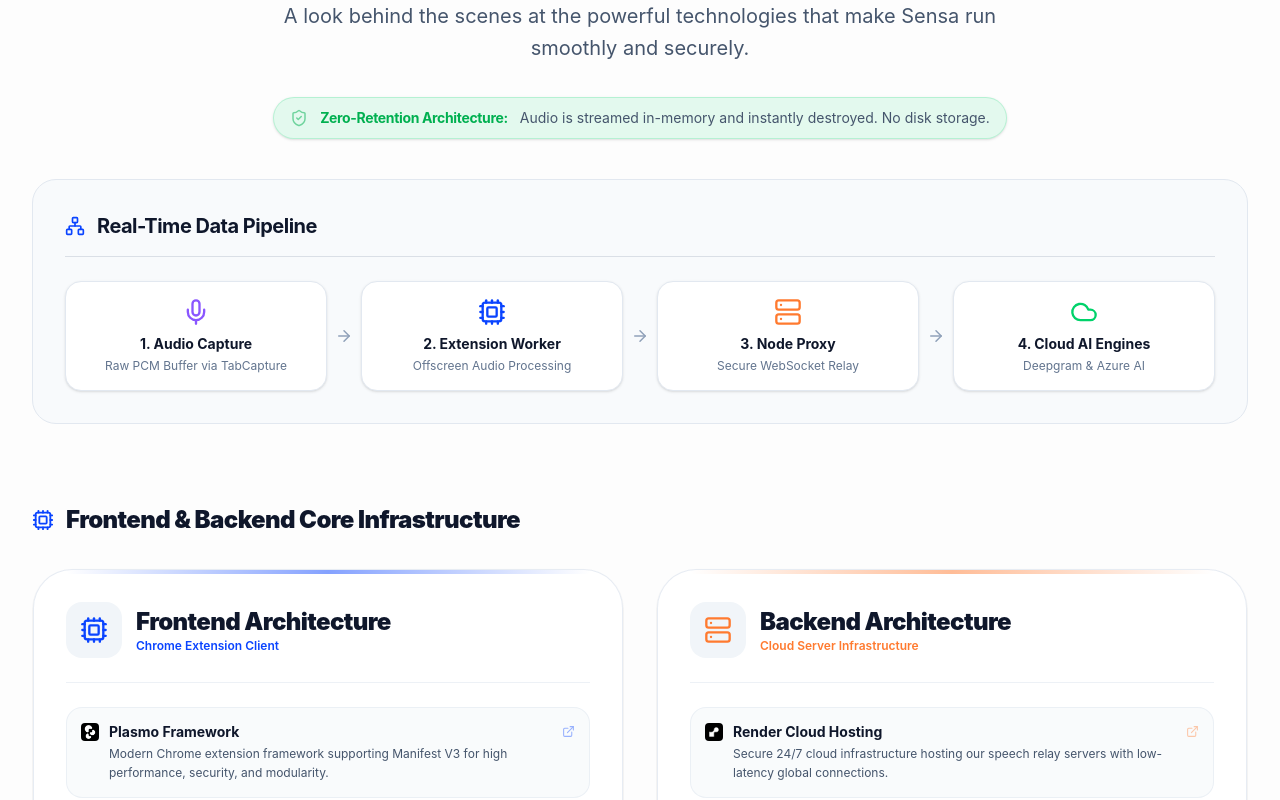
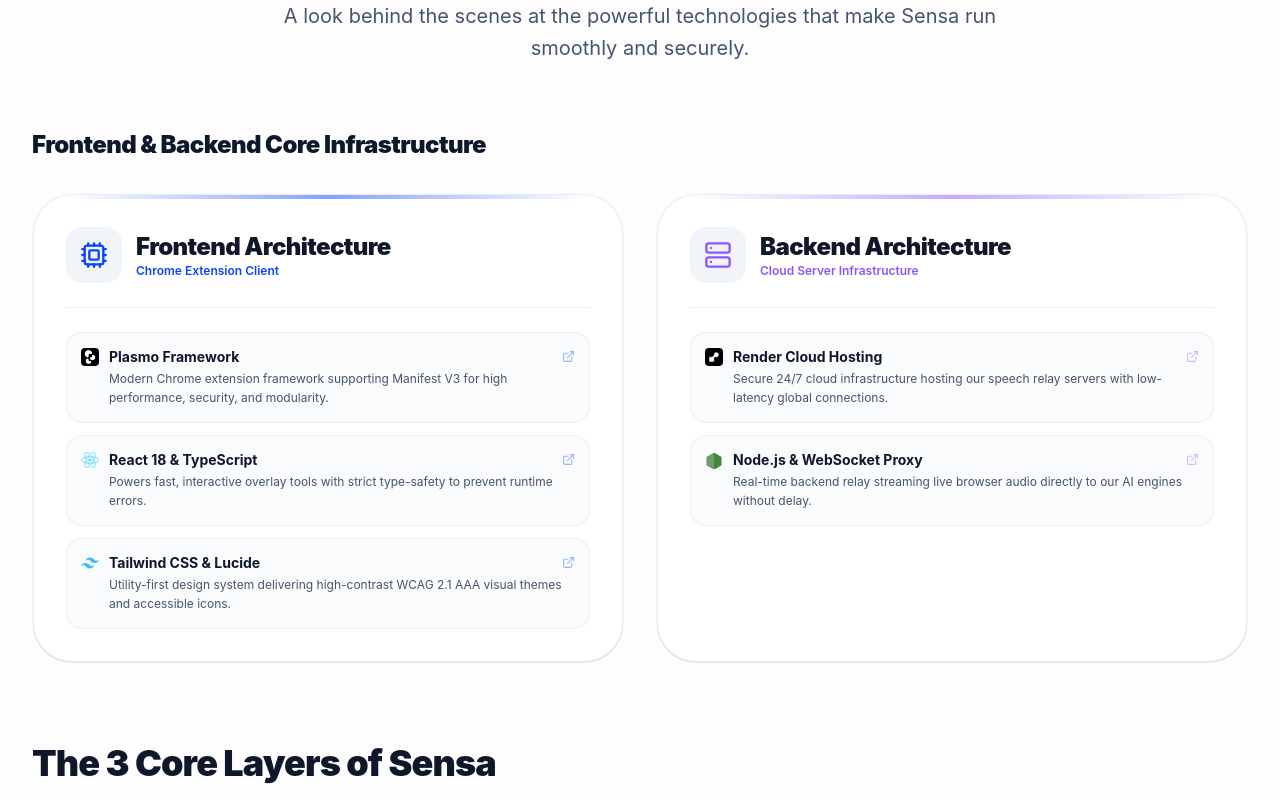
Before and after one commit to bulsu-kdlantolin/sensa-website, a React (Vite) app: page / in a window 1280 px wide. Shown: the part 6080-6880 px from the top of the page. Built offline with nearby package versions, Linux system fonts and the light colour scheme.

Commit message:
style: simplify architecture section and clean up visual hierarchy

```diff
--- a/src/components/ArchitectureSection.tsx
+++ b/src/components/ArchitectureSection.tsx
@@ -1,4 +1,4 @@
-import { Cpu, Server, Cloud, Globe, Mic, Volume2, Headphones, Eye, Network, Radio, ExternalLink, ShieldCheck, ArrowRight, ArrowDown } from 'lucide-react';
+import { Cpu, Server, Cloud, Globe, Mic, Volume2, Headphones, Eye, Network, Radio, ExternalLink } from 'lucide-react';
 import azureLogo from '../assets/azure-logo.webp';
 import plasmoLogo from '../assets/plasmo-logo.webp';
 import renderLogo from '../assets/render-logo.webp';
@@ -99,9 +99,9 @@ export default function ArchitectureSection({ isDark }: ArchitectureSectionProps
       title: 'Backend Architecture',
       tag: 'Cloud Server Infrastructure',
       icon: Server,
-      color: 'text-[#FF7A2F] dark:text-[#FFC09B]',
-      borderHover: 'group-hover:border-[#FF7A2F]/60 group-hover:shadow-[0_0_35px_rgba(255,122,47,0.25)]',
-      accentLine: 'bg-gradient-to-r from-transparent via-[#FF7A2F] to-transparent',
+      color: 'text-[#8A56FF] dark:text-[#A855F7]',
+      borderHover: 'group-hover:border-[#8A56FF]/60 group-hover:shadow-[0_0_35px_rgba(138,86,255,0.25)]',
+      accentLine: 'bg-gradient-to-r from-transparent via-[#8A56FF] to-transparent',
       items: [
         { name: 'Render Cloud Hosting', detail: 'Secure 24/7 cloud infrastructure hosting our speech relay servers with low-latency global connections.', Logo: RenderCloudLogo, url: 'https://render.com/' },
         { name: 'Node.js & WebSocket Proxy', detail: 'Real-time backend relay streaming live browser audio directly to our AI engines without delay.', Logo: NodeLogo, url: 'https://nodejs.org/' },
@@ -115,9 +115,9 @@ export default function ArchitectureSection({ isDark }: ArchitectureSectionProps
       layerNumber: 'Layer 1',
       title: 'External Cloud APIs',
       icon: Cloud,
-      color: 'text-[#FF7A2F] dark:text-[#FFC09B]',
-      borderHover: 'hover:border-[#FF7A2F]/60 hover:shadow-[0_0_30px_rgba(255,122,47,0.18)]',
-      accentLine: 'bg-[#FF7A2F]',
+      color: 'text-[#0A44FF] dark:text-[#6AA2FF]',
+      borderHover: 'hover:border-[#0A44FF]/60 hover:shadow-[0_0_30px_rgba(10,68,255,0.18)]',
+      accentLine: 'bg-[#0A44FF]',
       gridCols: 'grid-cols-1 md:grid-cols-2 lg:grid-cols-3',
       apis: [
         {
@@ -200,9 +200,9 @@ export default function ArchitectureSection({ isDark }: ArchitectureSectionProps
       layerNumber: 'Layer 3',
       title: 'Chrome Extension Manifest V3 APIs',
       icon: Cpu,
-      color: 'text-[#0A44FF] dark:text-[#6AA2FF]',
-      borderHover: 'hover:border-[#0A44FF]/60 hover:shadow-[0_0_35px_rgba(10,68,255,0.18)]',
-      accentLine: 'bg-[#0A44FF]',
+      color: 'text-[#FF7A2F] dark:text-[#FFC09B]',
+      borderHover: 'hover:border-[#FF7A2F]/60 hover:shadow-[0_0_35px_rgba(255,122,47,0.18)]',
+      accentLine: 'bg-[#FF7A2F]',
       gridCols: 'grid-cols-1 md:grid-cols-2 lg:grid-cols-3',
       apis: [
         {
@@ -267,83 +267,20 @@ export default function ArchitectureSection({ isDark }: ArchitectureSectionProps
       <div className="max-w-7xl mx-auto px-4 md:px-8 w-full">
         {/* Section Header */}
         <ScrollReveal>
-        <div className="text-center max-w-3xl mx-auto mb-10">
+        <div className="text-center max-w-3xl mx-auto mb-16">
           <h2 className={`text-3xl md:text-5xl lg:text-6xl font-black tracking-tighter mb-4 ${isDark ? 'text-white' : 'text-slate-900'}`}>
             How Sensa Works
           </h2>
-          <p className={`text-base md:text-xl leading-relaxed font-normal mb-8 ${isDark ? 'text-slate-400' : 'text-slate-600'}`}>
+          <p className={`text-base md:text-xl leading-relaxed font-normal ${isDark ? 'text-slate-400' : 'text-slate-600'}`}>
             A look behind the scenes at the powerful technologies that make Sensa run smoothly and securely.
           </p>
-
-          {/* Privacy Badge */}
-          <div className={`inline-flex items-center gap-3 px-4 py-2.5 rounded-full border shadow-sm ${isDark ? 'bg-[#00D26A]/10 border-[#00D26A]/30 text-[#00D26A]' : 'bg-[#00D26A]/10 border-[#00D26A]/20 text-[#00B050]'}`}>
-            <ShieldCheck size={18} className="animate-pulse" />
-            <span className="text-sm font-bold tracking-tight">Zero-Retention Architecture:</span>
-            <span className={`text-sm ${isDark ? 'text-slate-300' : 'text-slate-600'}`}>Audio is streamed in-memory and instantly destroyed. No disk storage.</span>
-          </div>
-        </div>
-        </ScrollReveal>
-
-        {/* Data Pipeline Visualization */}
-        <ScrollReveal delay={100}>
-        <div className={`mb-20 p-6 md:p-8 rounded-3xl border ${isDark ? 'bg-[#111] border-slate-800' : 'bg-slate-50 border-slate-200'}`}>
-          <div className="flex items-center gap-3 mb-6 pb-4 border-b border-slate-500/20">
-            <Network size={20} className="text-[#0A44FF] dark:text-[#6AA2FF]" aria-hidden="true" />
-            <h3 className={`text-lg md:text-xl font-bold tracking-tight ${isDark ? 'text-white' : 'text-slate-900'}`}>
-              Real-Time Data Pipeline
-            </h3>
-          </div>
-
-          <div className="flex flex-col md:flex-row items-center justify-between gap-4 md:gap-2">
-            {/* Step 1 */}
-            <div className={`flex flex-col items-center justify-center p-4 w-full md:w-1/4 rounded-2xl border ${isDark ? 'bg-slate-800/40 border-slate-700' : 'bg-white border-slate-200'} shadow-sm relative overflow-hidden group`}>
-              <Mic size={28} className="mb-2 text-[#8A56FF]" />
-              <span className={`text-sm font-bold ${isDark ? 'text-white' : 'text-slate-900'}`}>1. Audio Capture</span>
-              <span className={`text-xs text-center mt-1 ${isDark ? 'text-slate-400' : 'text-slate-500'}`}>Raw PCM Buffer via TabCapture</span>
-              <div className="absolute inset-0 bg-gradient-to-r from-transparent via-[#8A56FF]/20 to-transparent -translate-x-full group-hover:animate-[typewriter_1.5s_ease-in-out_infinite]" />
-            </div>
-
-            <ArrowRight size={20} className="hidden md:block text-slate-400 animate-pulse" />
-            <ArrowDown size={20} className="md:hidden text-slate-400 animate-pulse" />
-
-            {/* Step 2 */}
-            <div className={`flex flex-col items-center justify-center p-4 w-full md:w-1/4 rounded-2xl border ${isDark ? 'bg-slate-800/40 border-slate-700' : 'bg-white border-slate-200'} shadow-sm relative overflow-hidden group`}>
-              <Cpu size={28} className="mb-2 text-[#0A44FF]" />
-              <span className={`text-sm font-bold ${isDark ? 'text-white' : 'text-slate-900'}`}>2. Extension Worker</span>
-              <span className={`text-xs text-center mt-1 ${isDark ? 'text-slate-400' : 'text-slate-500'}`}>Offscreen Audio Processing</span>
-              <div className="absolute inset-0 bg-gradient-to-r from-transparent via-[#0A44FF]/20 to-transparent -translate-x-full group-hover:animate-[typewriter_1.5s_ease-in-out_infinite]" />
-            </div>
-
-            <ArrowRight size={20} className="hidden md:block text-slate-400 animate-pulse" />
-            <ArrowDown size={20} className="md:hidden text-slate-400 animate-pulse" />
-
-            {/* Step 3 */}
-            <div className={`flex flex-col items-center justify-center p-4 w-full md:w-1/4 rounded-2xl border ${isDark ? 'bg-slate-800/40 border-slate-700' : 'bg-white border-slate-200'} shadow-sm relative overflow-hidden group`}>
-              <Server size={28} className="mb-2 text-[#FF7A2F]" />
-              <span className={`text-sm font-bold ${isDark ? 'text-white' : 'text-slate-900'}`}>3. Node Proxy</span>
-              <span className={`text-xs text-center mt-1 ${isDark ? 'text-slate-400' : 'text-slate-500'}`}>Secure WebSocket Relay</span>
-              <div className="absolute inset-0 bg-gradient-to-r from-transparent via-[#FF7A2F]/20 to-transparent -translate-x-full group-hover:animate-[typewriter_1.5s_ease-in-out_infinite]" />
-            </div>
-
-            <ArrowRight size={20} className="hidden md:block text-slate-400 animate-pulse" />
-            <ArrowDown size={20} className="md:hidden text-slate-400 animate-pulse" />
-
-            {/* Step 4 */}
-            <div className={`flex flex-col items-center justify-center p-4 w-full md:w-1/4 rounded-2xl border ${isDark ? 'bg-slate-800/40 border-slate-700' : 'bg-white border-slate-200'} shadow-sm relative overflow-hidden group`}>
-              <Cloud size={28} className="mb-2 text-[#00D26A]" />
-              <span className={`text-sm font-bold ${isDark ? 'text-white' : 'text-slate-900'}`}>4. Cloud AI Engines</span>
-              <span className={`text-xs text-center mt-1 ${isDark ? 'text-slate-400' : 'text-slate-500'}`}>Deepgram & Azure AI</span>
-              <div className="absolute inset-0 bg-gradient-to-r from-transparent via-[#00D26A]/20 to-transparent -translate-x-full group-hover:animate-[typewriter_1.5s_ease-in-out_infinite]" />
-            </div>
-          </div>
         </div>
         </ScrollReveal>
 
         {/* Part 1: Frontend vs Backend Core Infrastructure */}
         <ScrollReveal delay={150}>
         <div className="mb-20">
-          <div className="flex items-center gap-3 mb-8">
-            <Cpu size={22} className="text-[#0A44FF] dark:text-[#6AA2FF]" aria-hidden="true" />
+          <div className="mb-8 text-center md:text-left">
             <h3 className={`text-xl md:text-2xl font-black tracking-tight ${isDark ? 'text-white' : 'text-slate-900'}`}>
               Frontend & Backend Core Infrastructure
             </h3>
@@ -424,9 +361,8 @@ export default function ArchitectureSection({ isDark }: ArchitectureSectionProps
         {/* Part 2: 15 Integrated APIs Specification across 3 Architectural Layers */}
         <div>
           <ScrollReveal delay={200}>
-          <div className="flex items-center gap-3 mb-8">
-            <Globe size={22} className="text-[#8A56FF] dark:text-[#A855F7]" aria-hidden="true" />
-            <h3 className={`text-2xl md:text-3xl lg:text-4xl font-black m-0 tracking-tight flex items-center gap-3 ${isDark ? 'text-white' : 'text-slate-900'}`}>
+          <div className="mb-8 text-center md:text-left">
+            <h3 className={`text-2xl md:text-3xl lg:text-4xl font-black m-0 tracking-tight ${isDark ? 'text-white' : 'text-slate-900'}`}>
               The 3 Core Layers of Sensa
             </h3>
           </div>
```
Also changed, not shown: build-output.txt (added).
